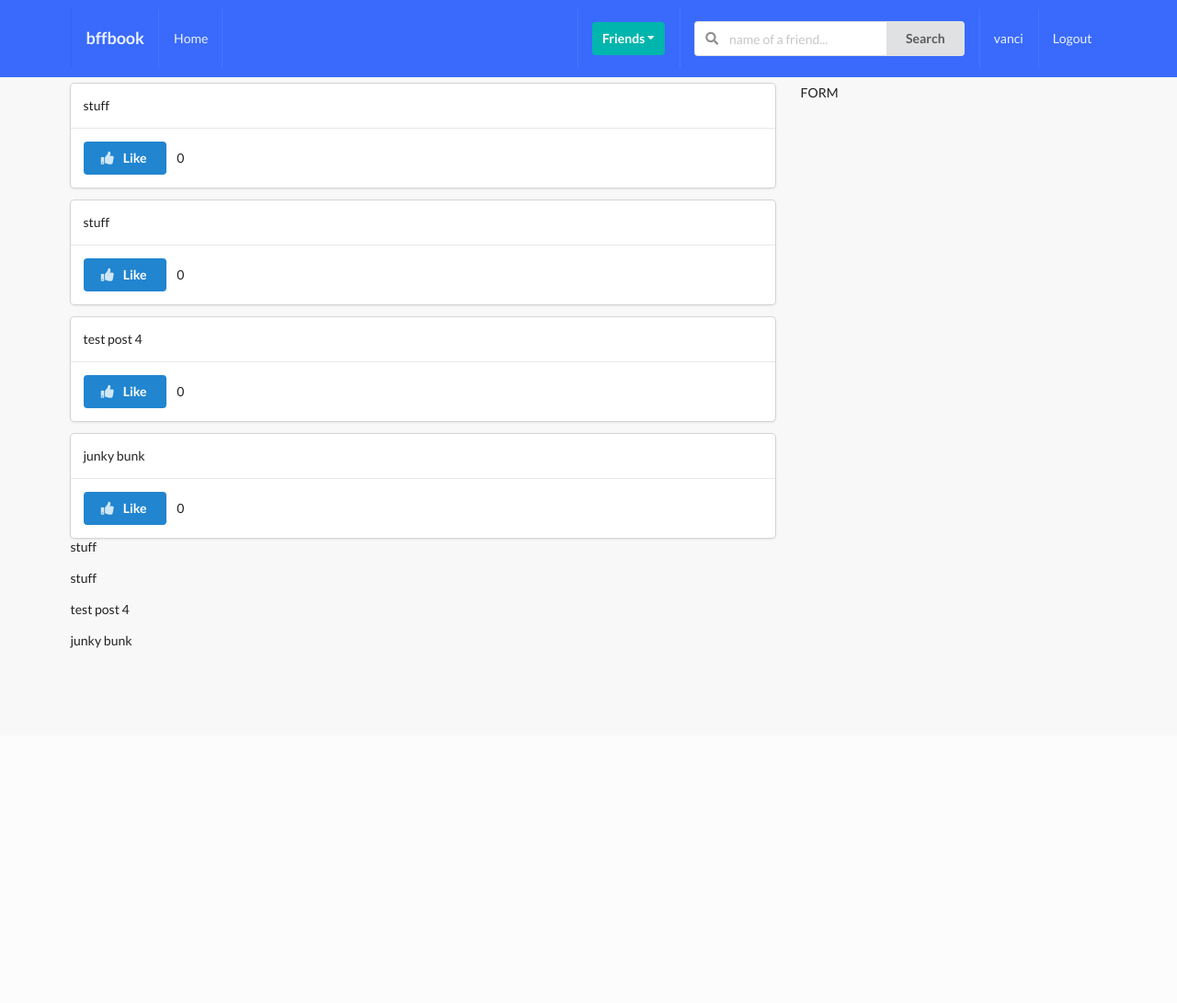
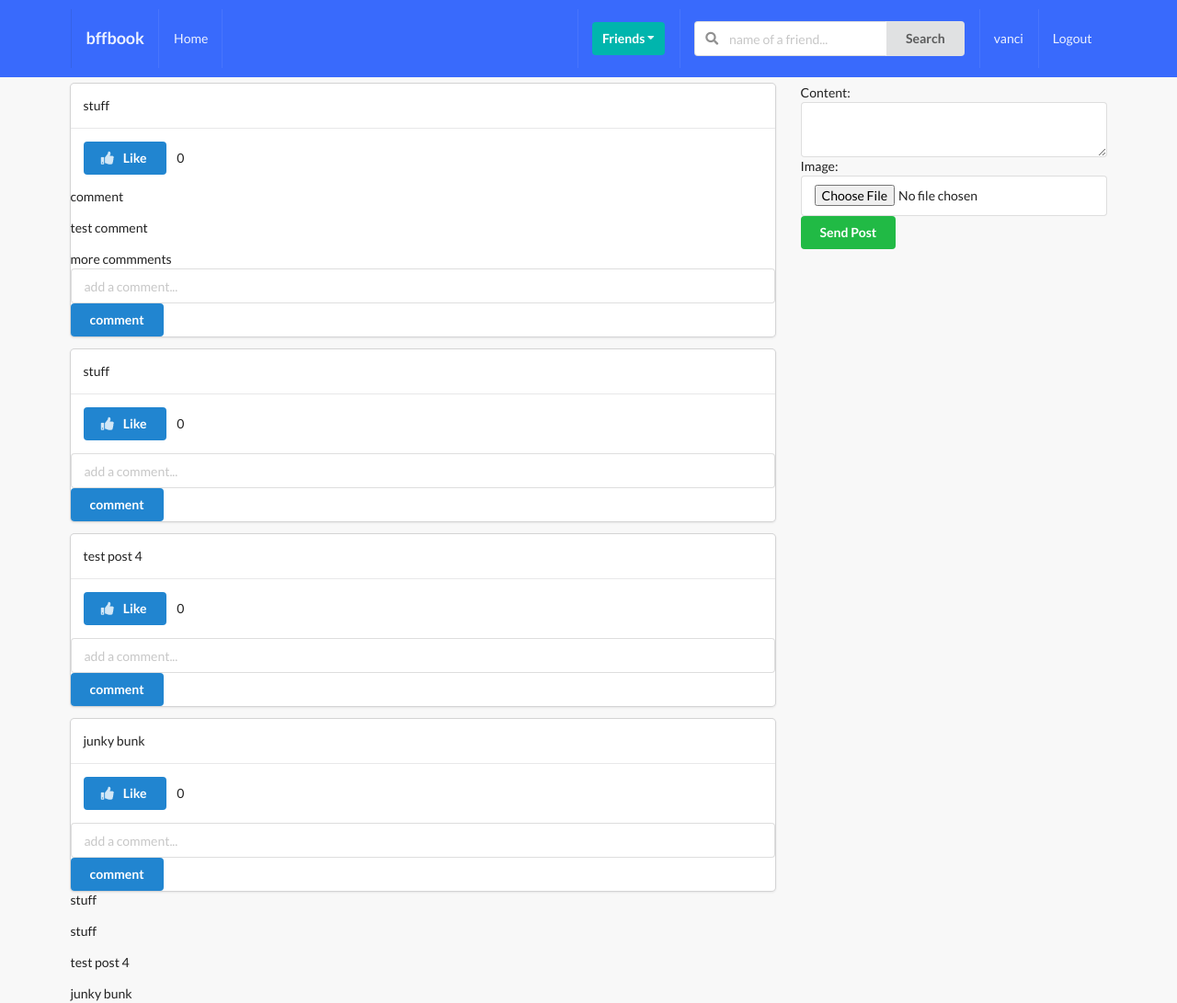
Before and after one commit to BenVanCitters/SocialTutorial, a Django app: page /posts/ in a window 1280 px wide. Shown: the whole page at 92% size. Before the commit the page ends 705 px from the top, so only its background shows below. Run offline with Django 3.2, Linux system fonts and the light colour scheme; a user stored in the database is signed in; data comes from the database, SQL or seed files in the repository; both versions use the stored data as it was after the commit; data that the repository does not hold is empty; some libraries are stand-ins or nearby versions.

Commit message:
https://www.youtube.com/watch?v=x_Yng1Hyv9I adding comments

```diff
--- /dev/null
+++ b/src/posts/forms.py
@@ -0,0 +1,15 @@
+from django import forms
+from .models import Post, Comment
+
+class PostModelForm(forms.ModelForm):
+    content = forms.CharField(widget=forms.Textarea(attrs={'rows': 2}))
+    class Meta:
+        model = Post
+        fields = ('content', 'image')
+
+class CommentModelForm(forms.ModelForm):
+    body = forms.CharField(label='',
+                           widget=forms.TextInput(attrs={'placeholder':'add a comment...'}))
+    class Meta:
+        model = Comment
+        fields = ('body',)
--- a/src/posts/templates/posts/main.html
+++ b/src/posts/templates/posts/main.html
@@ -27,12 +27,33 @@ posts
                     &nbsp; {{obj.num_likes}}
                 </form>
             </div>
+            <div>
+                {% if obj.comment_set.all %}
+                    {% for c in obj.comment_set.all %}
+                    <p>{{c.body}}</p>
+                    {% endfor %}
+                {% endif %}
+            </div>
+
+            <form action="" method="post" class="ui form">
+                {% csrf_token %}
+                <input type="hidden" name="post_id" value={{obj.id}}>
+                {{c_form}}
+                <button type="submit" class="ui primary button" name="submit_c_form">comment</button>
+            </form>
         </div>
     {% endfor %}
 
     </div>
     <div class='five wide column'>
-        FORM
+        {% if post_added %}
+        <div class="ui green message"> Post Added </div>
+        {% endif %}
+        <form action="" method="POST" class="ui form" enctype="multipart/form-data">
+                                {% csrf_token %}
+            {{p_form}}
+            <button type="submit" class="ui button positive" name="submit_p_form">Send Post</button>
+        </form>
     </div>
 </div>
     {% for obj in qs %}
--- a/src/posts/views.py
+++ b/src/posts/views.py
@@ -1,15 +1,45 @@
 from django.shortcuts import render, redirect
 from .models import Post, Like
 from profiles.models import Profile
-
+from .forms import PostModelForm,CommentModelForm
 # Create your views here.
 
 def post_comment_create_and_list_view(request):
     qs = Post.objects.all()
     profile = Profile.objects.get(user=request.user)
+
+#initials
+    c_form = CommentModelForm()
+    p_form = PostModelForm()
+    post_added =False
+
+    profile = Profile.objects.get(user=request.user)
+
+    if 'submit_p_form' in request.POST:
+        print(request.POST)
+        p_form = PostModelForm(request.POST, request.FILES )
+        if p_form.is_valid():
+            instance = p_form.save(commit=False)
+            instance.author = profile
+            # instance.save()
+            p_form = PostModelForm()
+            post_added = True
+
+    if 'submit_c_form' in request.POST:
+        c_form = CommentModelForm(request.POST)
+        if c_form.is_valid():
+            instance = c_form.save(commit=False)
+            instance.user = profile
+            instance.post = Post.objects.get(id=request.POST.get('post_id'))
+            instance.save()
+            c_form = CommentModelForm()
+
     context = {
         'qs': qs,
         'profile': profile,
+        'p_form': p_form,
+        'c_form': c_form,
+        'post_added':post_added,
     }
 
     return render(request, 'posts/main.html', context )
```
Also changed, not shown: src/db.sqlite3.
